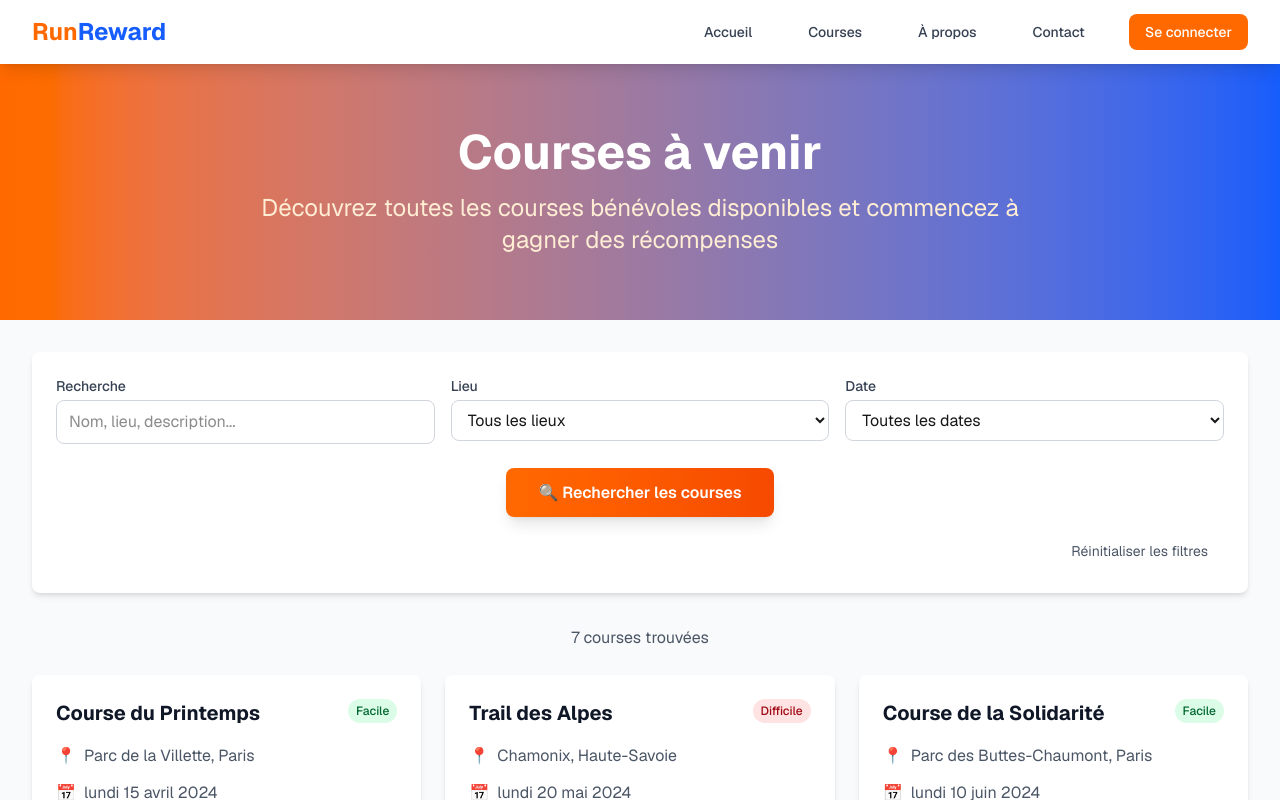
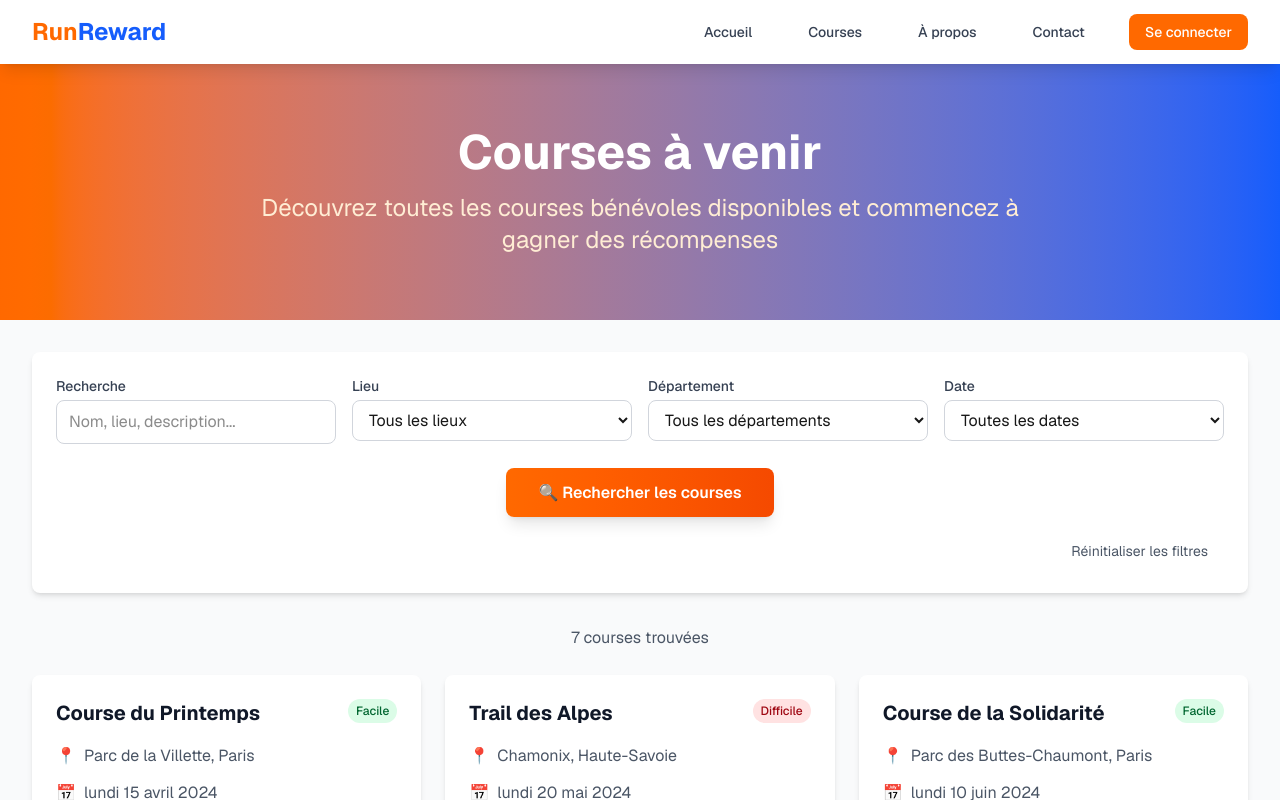
Before and after one commit to capucinewyseur/runreward-website, a Next.js app: page /courses in a window 1280 px wide. Shown: the top 800 px of the page. Built offline with nearby package versions, Linux system fonts and the light colour scheme.

Commit message:
Ajout filtre par département avec recherche des départements pour chaque course

```diff
--- a/src/app/courses/page.tsx
+++ b/src/app/courses/page.tsx
@@ -6,6 +6,7 @@ interface Race {
   id: number;
   name: string;
   location: string;
+  department: string;
   date: string;
   distance: string;
   reward: string;
@@ -26,6 +27,7 @@ const races: Race[] = [
     id: 1,
     name: "Course du Printemps",
     location: "Parc de la Villette, Paris",
+    department: "Paris (75)",
     date: "2024-04-15",
     distance: "10 km",
     reward: "100€ + équipement de course",
@@ -41,6 +43,7 @@ const races: Race[] = [
     id: 2,
     name: "Trail des Alpes",
     location: "Chamonix, Haute-Savoie",
+    department: "Haute-Savoie (74)",
     date: "2024-05-20",
     distance: "21 km",
     reward: "150€ + équipement technique",
@@ -56,6 +59,7 @@ const races: Race[] = [
     id: 3,
     name: "Course de la Solidarité",
     location: "Parc des Buttes-Chaumont, Paris",
+    department: "Paris (75)",
     date: "2024-06-10",
     distance: "5 km",
     reward: "50€ + tee-shirt",
@@ -71,6 +75,7 @@ const races: Race[] = [
     id: 4,
     name: "Marathon de Lyon",
     location: "Lyon, Rhône",
+    department: "Rhône (69)",
     date: "2024-09-15",
     distance: "42.2 km",
     reward: "200€ + médaille + équipement",
@@ -86,6 +91,7 @@ const races: Race[] = [
     id: 5,
     name: "Trail de Fontainebleau",
     location: "Forêt de Fontainebleau, Seine-et-Marne",
+    department: "Seine-et-Marne (77)",
     date: "2024-07-22",
     distance: "15 km",
     reward: "120€ + casquette + gourde",
@@ -101,6 +107,7 @@ const races: Race[] = [
     id: 6,
     name: "Course Nocturne de Nice",
     location: "Promenade des Anglais, Nice",
+    department: "Alpes-Maritimes (06)",
     date: "2024-08-05",
     distance: "10 km",
     reward: "80€ + maillot technique",
@@ -116,6 +123,7 @@ const races: Race[] = [
     id: 7,
     name: "Generali Genève Marathon",
     location: "Genève, Suisse",
+    department: "Suisse",
     date: "2024-12-15",
     distance: "42.2 km",
     reward: "Tee-shirt + casquette + repas + 50% réduction dossard 2026/2027",
@@ -132,6 +140,7 @@ const races: Race[] = [
 export default function CoursesPage() {
   const [searchTerm, setSearchTerm] = useState('');
   const [locationFilter, setLocationFilter] = useState<string>('');
+  const [departmentFilter, setDepartmentFilter] = useState<string>('');
   const [dateFilter, setDateFilter] = useState<string>('');
   const [isSearching, setIsSearching] = useState<boolean>(false);
 
@@ -143,9 +152,12 @@ export default function CoursesPage() {
     const matchesLocation = !locationFilter ||
                            race.location.toLowerCase().includes(locationFilter.toLowerCase());
 
+    const matchesDepartment = !departmentFilter ||
+                             race.department.toLowerCase().includes(departmentFilter.toLowerCase());
+
     const matchesDate = !dateFilter || race.date === dateFilter;
 
-    return matchesSearch && matchesLocation && matchesDate;
+    return matchesSearch && matchesLocation && matchesDepartment && matchesDate;
   });
 
   const getDifficultyColor = (difficulty: string) => {
@@ -179,6 +191,9 @@ export default function CoursesPage() {
   // Obtenir les lieux uniques pour le filtre
   const uniqueLocations = Array.from(new Set(races.map(race => race.location.split(',')[0])));
 
+  // Obtenir les départements uniques pour le filtre
+  const uniqueDepartments = Array.from(new Set(races.map(race => race.department))).sort();
+
   // Obtenir les dates uniques pour le filtre
   const uniqueDates = Array.from(new Set(races.map(race => race.date))).sort();
 
@@ -201,7 +216,7 @@ export default function CoursesPage() {
       {/* Filters */}
       <div className="max-w-7xl mx-auto px-4 sm:px-6 lg:px-8 py-8">
         <div className="bg-white rounded-lg shadow-md p-6 mb-8">
-          <div className="grid grid-cols-1 md:grid-cols-3 gap-4 mb-6">
+          <div className="grid grid-cols-1 md:grid-cols-2 lg:grid-cols-4 gap-4 mb-6">
             {/* Search */}
             <div>
               <label className="block text-sm font-medium text-gray-700 mb-1">Recherche</label>
@@ -225,6 +240,21 @@ export default function CoursesPage() {
                 <option value="">Tous les lieux</option>
                 {uniqueLocations.map(location => (
                   <option key={location} value={location}>{location}</option>
+                ))}
+              </select>
+            </div>
+
+            {/* Department Filter */}
+            <div>
+              <label className="block text-sm font-medium text-gray-700 mb-1">Département</label>
+              <select
+                value={departmentFilter}
+                onChange={(e) => setDepartmentFilter(e.target.value)}
+                className="w-full px-3 py-2 border border-gray-300 rounded-lg focus:ring-2 focus:ring-orange-500 focus:border-transparent"
+              >
+                <option value="">Tous les départements</option>
+                {uniqueDepartments.map(department => (
+                  <option key={department} value={department}>{department}</option>
                 ))}
               </select>
             </div>
@@ -274,6 +304,7 @@ export default function CoursesPage() {
               onClick={() => {
                 setSearchTerm('');
                 setLocationFilter('');
+                setDepartmentFilter('');
                 setDateFilter('');
                 setIsSearching(false);
               }}
```
